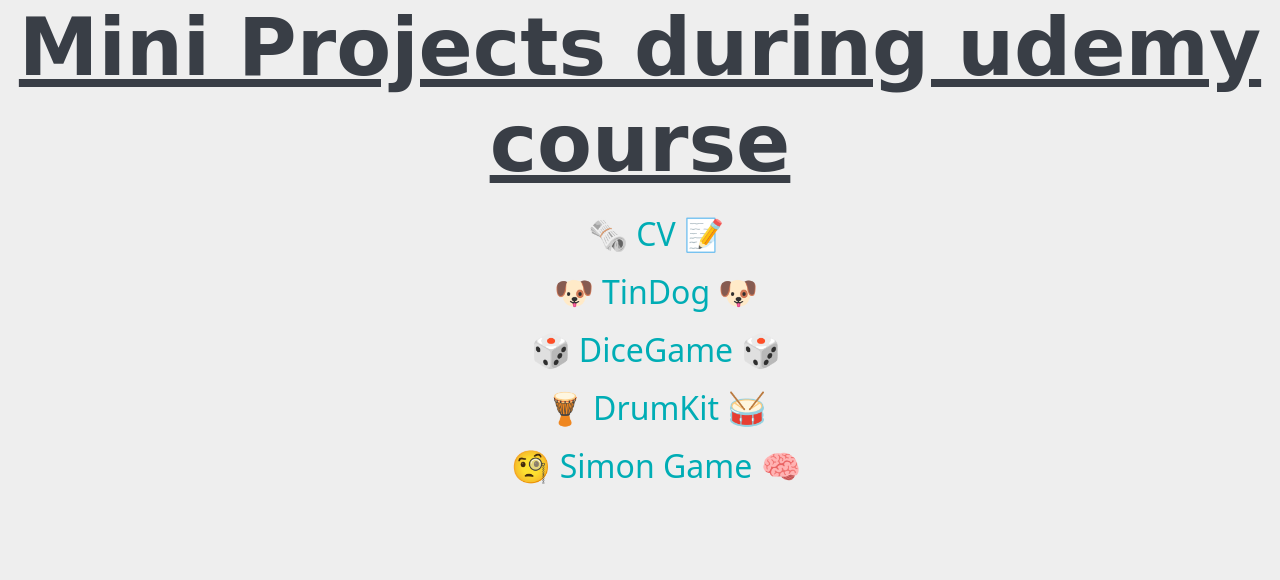
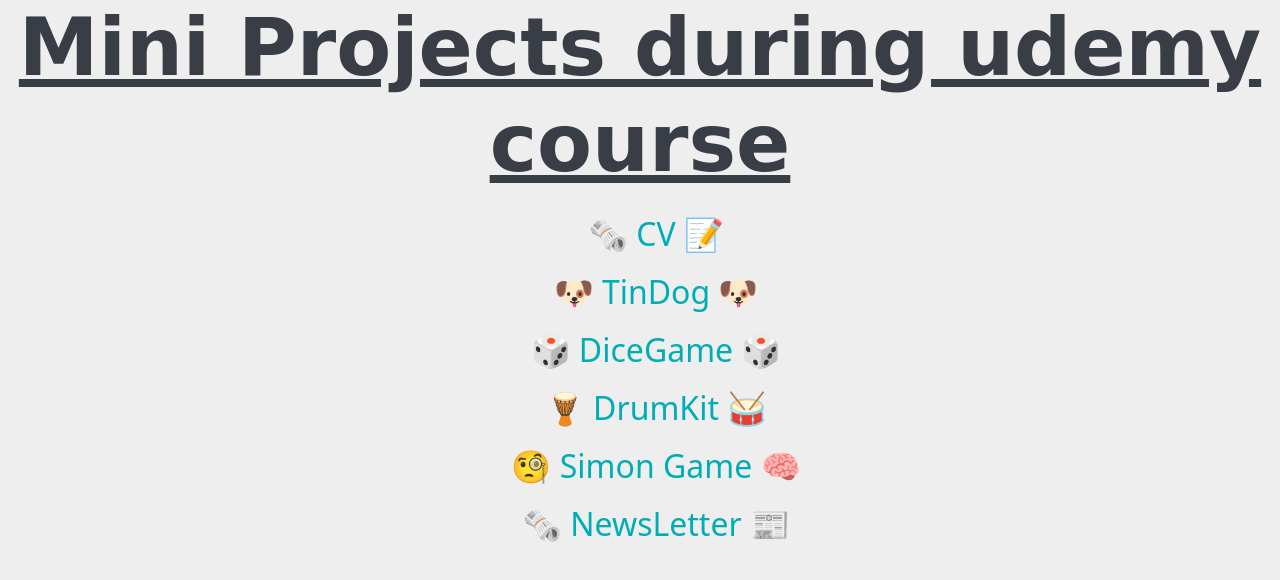
Before and after one commit to tushar-dsr/UDEMY, a plain HTML site: page index.html in a window 1280 px wide. Drawn offline with nearby package versions, Linux system fonts and the light colour scheme.

Commit message:
Update index.html

```diff
--- a/index.html
+++ b/index.html
@@ -61,6 +61,11 @@
           🧐 Simon Game 🧠
         </a>
       </li>
+      <li>
+        <a href="https://obscure-falls-25835.herokuapp.com/" target="_blank">
+         🗞 NewsLetter 📰
+        </a>
+      </li>
     </ul>
   </body>
 </html>
```
